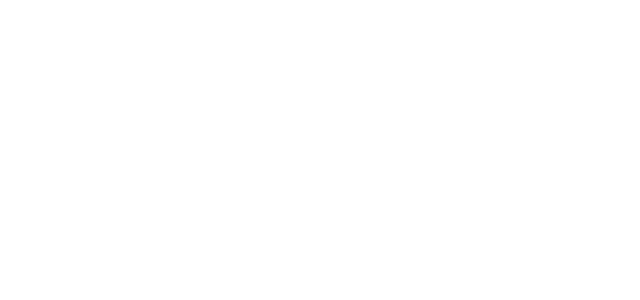
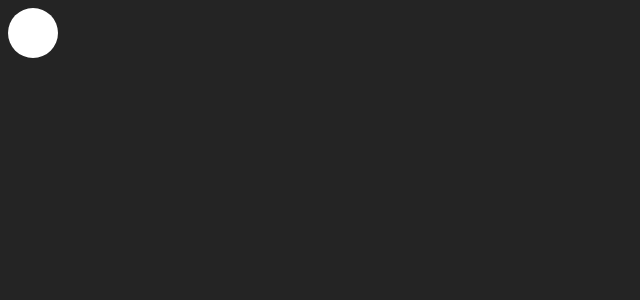
Before and after one commit to dynamic-cursor/dynamic-cursor, a React (Vite) app: page / in a window 1280 px wide. Shown: the top 300 px of the page, without its empty margins (0-640 px from the left). Built offline with nearby package versions, Linux system fonts and the light colour scheme.

Commit message:
clean workspace

```diff
--- a/src/App.css
+++ /dev/null
@@ -1,41 +0,0 @@
-#root {
-  max-width: 1280px;
-  margin: 0 auto;
-  padding: 2rem;
-  text-align: center;
-}
-
-.logo {
-  height: 6em;
-  padding: 1.5em;
-  will-change: filter;
-}
-.logo:hover {
-  filter: drop-shadow(0 0 2em #646cffaa);
-}
-.logo.react:hover {
-  filter: drop-shadow(0 0 2em #61dafbaa);
-}
-
-@keyframes logo-spin {
-  from {
-    transform: rotate(0deg);
-  }
-  to {
-    transform: rotate(360deg);
-  }
-}
-
-@media (prefers-reduced-motion: no-preference) {
-  a:nth-of-type(2) .logo {
-    animation: logo-spin infinite 20s linear;
-  }
-}
-
-.card {
-  padding: 2em;
-}
-
-.read-the-docs {
-  color: #888;
-}
--- a/src/index.css
+++ /dev/null
@@ -1,70 +0,0 @@
-:root {
-  font-family: Inter, Avenir, Helvetica, Arial, sans-serif;
-  font-size: 16px;
-  line-height: 24px;
-  font-weight: 400;
-
-  color-scheme: light dark;
-  color: rgba(255, 255, 255, 0.87);
-  background-color: #242424;
-
-  font-synthesis: none;
-  text-rendering: optimizeLegibility;
-  -webkit-font-smoothing: antialiased;
-  -moz-osx-font-smoothing: grayscale;
-  -webkit-text-size-adjust: 100%;
-}
-
-a {
-  font-weight: 500;
-  color: #646cff;
-  text-decoration: inherit;
-}
-a:hover {
-  color: #535bf2;
-}
-
-body {
-  margin: 0;
-  display: flex;
-  place-items: center;
-  min-width: 320px;
-  min-height: 100vh;
-}
-
-h1 {
-  font-size: 3.2em;
-  line-height: 1.1;
-}
-
-button {
-  border-radius: 8px;
-  border: 1px solid transparent;
-  padding: 0.6em 1.2em;
-  font-size: 1em;
-  font-weight: 500;
-  font-family: inherit;
-  background-color: #1a1a1a;
-  cursor: pointer;
-  transition: border-color 0.25s;
-}
-button:hover {
-  border-color: #646cff;
-}
-button:focus,
-button:focus-visible {
-  outline: 4px auto -webkit-focus-ring-color;
-}
-
-@media (prefers-color-scheme: light) {
-  :root {
-    color: #213547;
-    background-color: #ffffff;
-  }
-  a:hover {
-    color: #747bff;
-  }
-  button {
-    background-color: #f9f9f9;
-  }
-}
--- a/src/main.tsx
+++ b/src/main.tsx
@@ -1,7 +1,7 @@
 import React from 'react'
 import ReactDOM from 'react-dom/client'
 import App from './App'
-import './index.css'
+import './styles/index.css'
 
 ReactDOM.createRoot(document.getElementById('root') as HTMLElement).render(
   <React.StrictMode>
--- /dev/null
+++ b/src/styles/index.css
@@ -0,0 +1,3 @@
+body {
+  background-color: #242424;
+}
```
